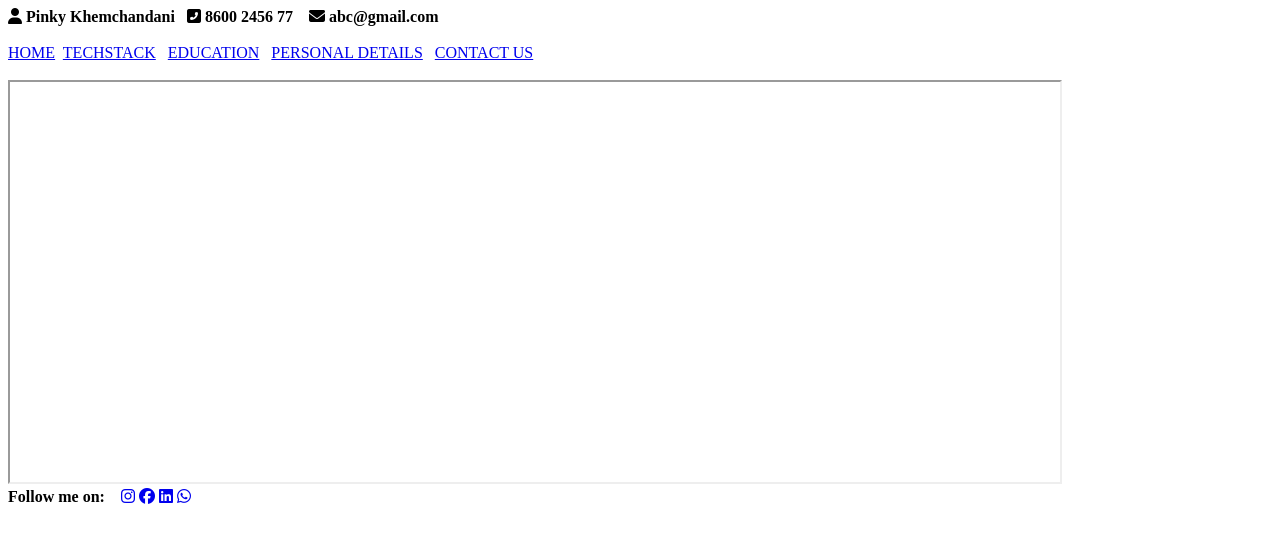
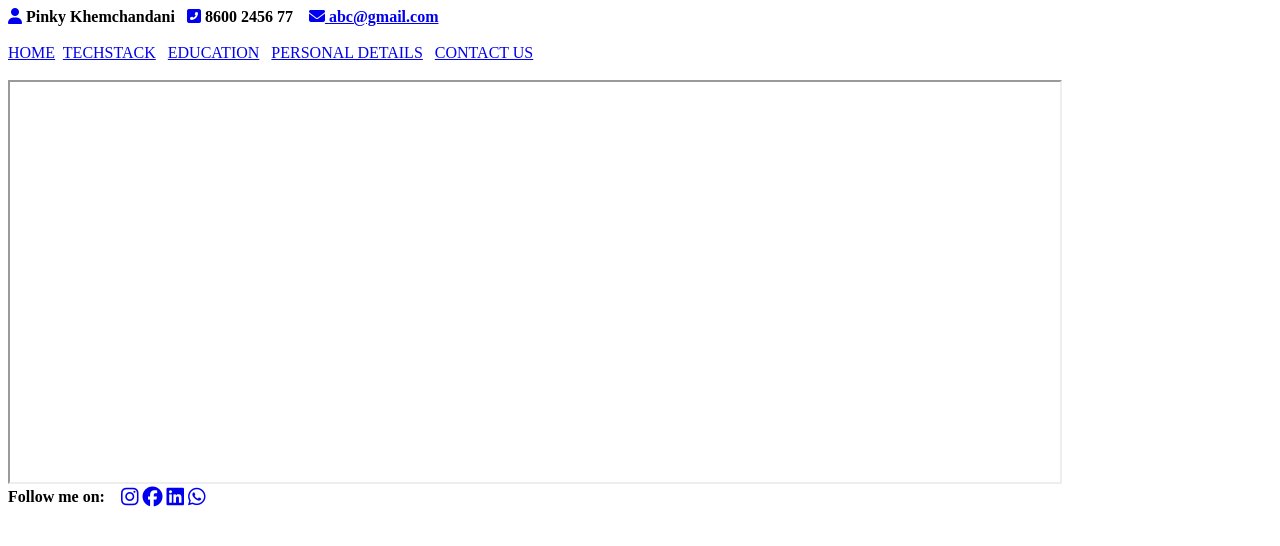
Before and after one commit to pinkymkhemchandani/my-profile, a plain HTML site: page index.html in a window 1280 px wide. Drawn offline with Linux system fonts and the light colour scheme.

Commit message:
changes in icon
changes in icon

```diff
--- a/index.html
+++ b/index.html
@@ -12,11 +12,11 @@
 <body>
 
     <header>
-        <i class="fa-solid fa-user"></i>
+        <a href="https://www.w3schools.com/cssref/pr_border-collapse.php" target="_blank"><i class="fa-solid fa-user"></i></a>
         <strong>Pinky Khemchandani</strong>&nbsp;&nbsp;
-        <i class="fa-solid fa-square-phone-flip"></i>
+        <a href="https://www.w3schools.com/cssref/pr_border-collapse.php" target="_blank"><i class="fa-solid fa-square-phone-flip"></i></a>
         <strong> 8600 2456 77 </strong> &nbsp;&nbsp;
-        <i class="fa-solid fa-envelope"></i>
+        <a href="https://www.w3schools.com/cssref/pr_border-collapse.php" target="_blank"><i class="fa-solid fa-envelope"></i>
         <strong> abc@gmail.com </strong>
     </header>
     <br>
@@ -35,10 +35,10 @@
     <br>
     <footer>
         <strong>Follow me on:&nbsp; &nbsp;</strong>
-        <a href="https:/www.instagram.com/" target="_blank"><i class="fa-brands fa-instagram"></i></a>
-        <a href="https://www.facebook.com/login/" target="_blank"><i class="fa-brands fa-facebook"></i></a>
-        <a href="https://www.linkedin.com/login" target="_blank"><i class="fa-brands fa-linkedin"></i></a>
-        <a href="https://www.whatsapp.com/" target="_blank"><i class="fa-brands fa-whatsapp"></i></a>
+        <a href="https:/www.instagram.com/" target="_blank"><i class="fa-brands fa-instagram fa-lg"></i></a>
+        <a href="https://www.facebook.com/login/" target="_blank"><i class="fa-brands fa-facebook fa-lg"></i></a>
+        <a href="https://www.linkedin.com/login" target="_blank"><i class="fa-brands fa-linkedin fa-lg"></i></a>
+        <a href="https://www.whatsapp.com/" target="_blank"><i class="fa-brands fa-whatsapp fa-lg"></i></a>
     </footer>
 </body>
 </html>
```
